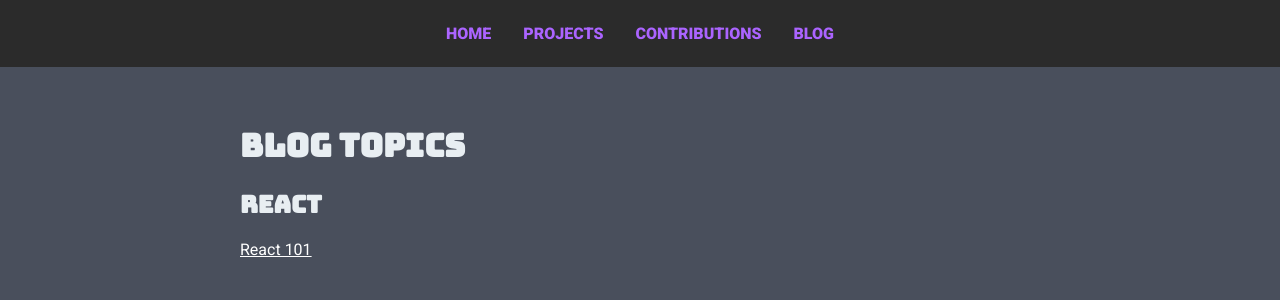
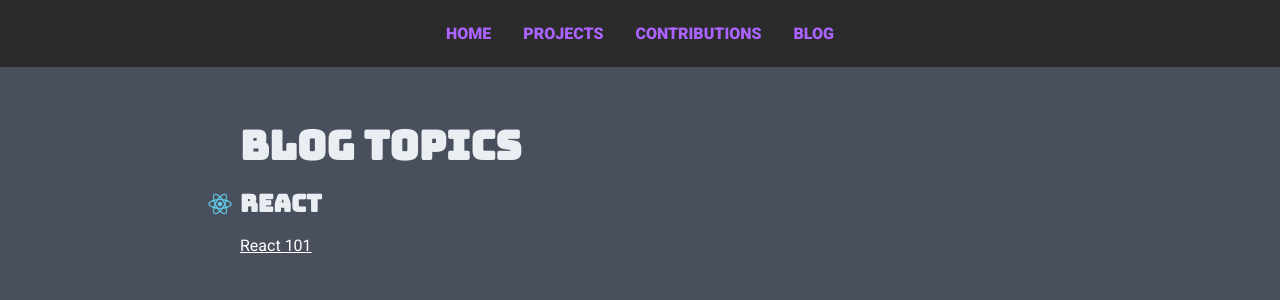
Before and after one commit to ShubhamCanMakeCommit/shubhamcanmakecommit.github.io, a Jekyll site: the page built from _blog/index.md, in a window 1280 px wide. Shown: the top 300 px of the page. Built offline with Jekyll 4.4.1, drawn with Linux system fonts in a browser that asks for light colours.

Commit message:
feat: Improve image formatting in posts

```diff
--- a/_blog/index.md
+++ b/_blog/index.md
@@ -4,5 +4,5 @@
 
 # Blog Topics
 
-## React
+## ![React Logo](/assets/img/logo/react.png) React
 [React  101](/blog/react/react-101)
--- a/_data/profile.yml
+++ b/_data/profile.yml
@@ -33,4 +33,4 @@
     imgSrc: /assets/img/projects/excalidraw.png
   - href: /projects/poorman-react
     title: Poorman's React
-    imgSrc: /assets/img/projects/react.png
+    imgSrc: /assets/img/logo/react.png
--- a/_sass/_post.scss
+++ b/_sass/_post.scss
@@ -15,6 +15,27 @@
 .post h3 {
   text-align: left;
   font-family: $fancy-font;
+  margin: 0rem;
+  display: flex;
+  align-items: center;
+}
+.post h1 {
+  font-size: 2.5rem;
+  margin: 1rem 0rem;
+}
+.post h1 img,
+.post h2 img,
+.post h3 img {
+  width: 2.5rem;
+  margin-left: -2.5rem;
+}
+.post h2 {
+  font-size: 1.5rem;
+  line-height: 2rem;
+}
+.post h3 {
+  font-size: 1rem;
+  line-height: 1.5rem;
 }
 .post code.language-plaintext {
   font-weight: bold;
```
Also changed, not shown: assets/img/logo/react.png (renamed from assets/img/projects/react.png).
